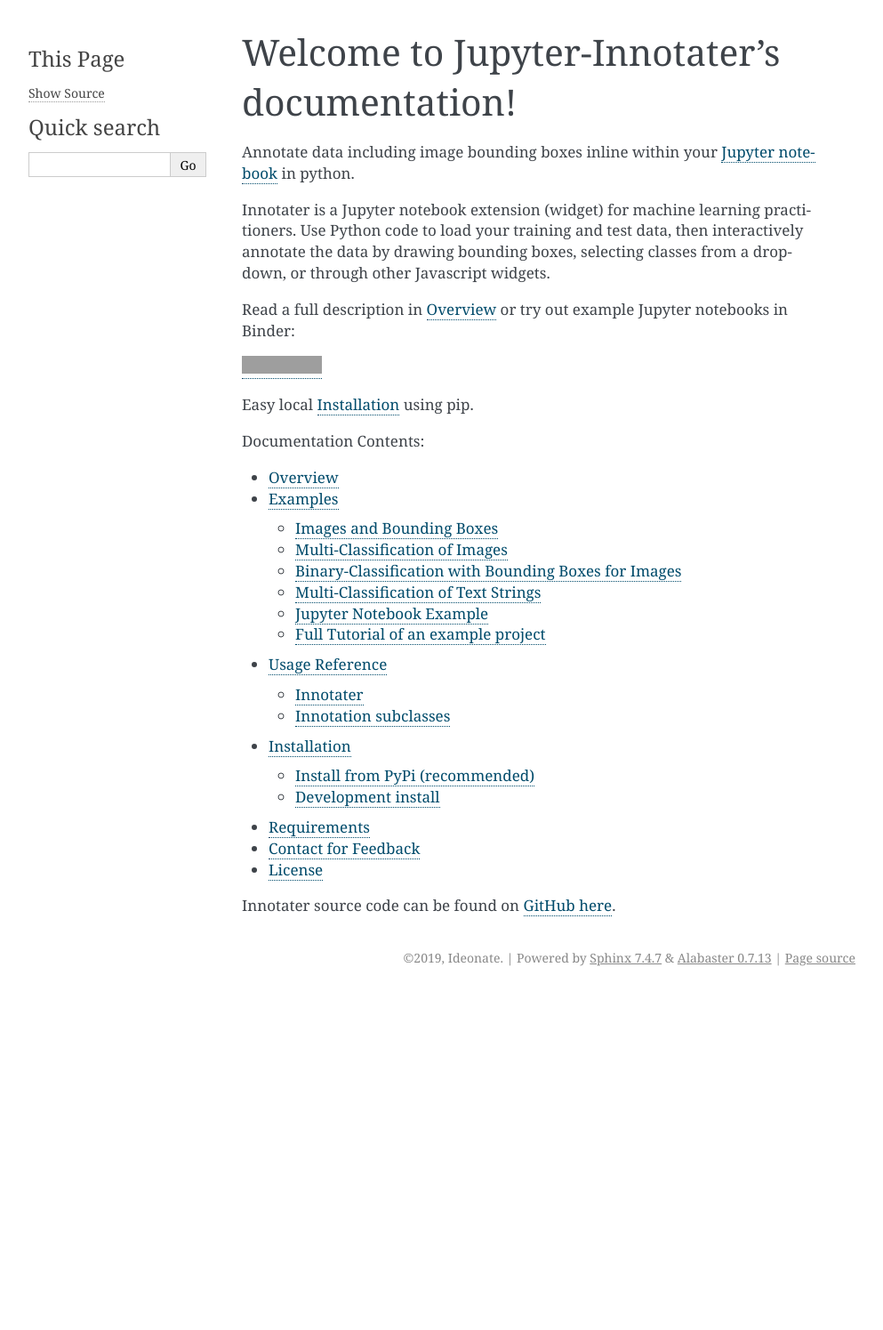
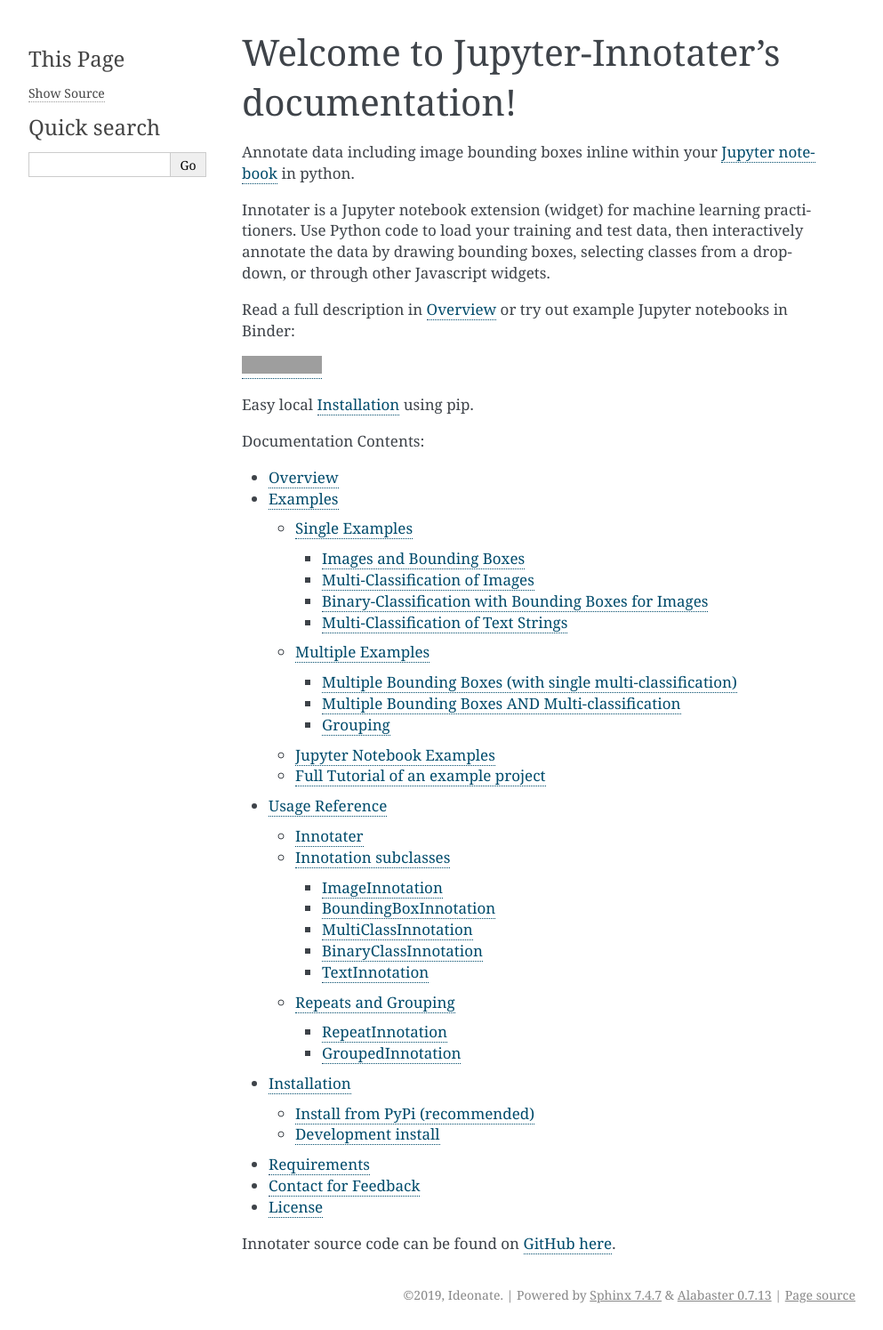
Before and after one commit to ideonate/jupyter-innotater, a Sphinx documentation site: the page built from docs/index.rst, in a window 1280 px wide. Shown: the whole page at 89% size, without its empty margins (148-1141 px from the left). Built offline with Sphinx 7.4.7, drawn with Linux system fonts in a browser that asks for light colours; before the commit the page ends 1116 px from its top, so only the background shows below that; some of the changed lines change nothing that is shown; grey boxes are pictures that could not be loaded.

Commit message:
Updated docs for Multiple Examples

```diff
--- /dev/null
+++ b/docs/chapters/examples/examples.rst
@@ -0,0 +1,46 @@
+Examples
+--------
+
+Documentation for examples is divided into two main sections: 'single' examples where the Innotation objects are used
+directly; and 'multiple' examples where we introduce the RepeatInnotation class which allows you to specify arbitrary
+numbers of the same ordinary-Innotation (e.g. 10 bounding boxes). Note it is possible, and sometimes easier, to specify
+multiple Bounding Boxes using the 'single' method but can become cumbersome for large numbers.
+
+The single and multiple examples can be found through the links immediately below. At the bottom of this document are
+instructions for running similar examples interactively in Jupyter notebooks, and also for a tutorial showing an
+example end-to-end project including motivation for drawing bounding boxes.
+
+.. toctree::
+   :maxdepth: 3
+   :caption: Examples:
+
+   single
+   multiple
+
+
+Jupyter Notebook Examples
++++++++++++++++++++++++++
+
+The Jupyter Notebooks in the Example folder of the git repository contain many examples you can run
+directly in Jupyter notebook. You can try it out for free in a
+`Binder <https://mybinder.org/>`__ environment by clicking here:
+`Examples.ipynb on
+Binder <https://mybinder.org/v2/gh/ideonate/jupyter-innotater/master>`__
+
+For the full effect in your own environment, you may need to install
+opencv2 and pandas packages (or just ignore those parts of the
+notebook):
+
+::
+
+    pip install jupyter_innotater
+    pip install opencv-python
+    pip install pandas
+
+Full Tutorial of an example project
++++++++++++++++++++++++++++++++++++
+
+An example machine learning project for butterfly species classification
+using bounding boxes to improve the model by zooming in: `Clean Up your
+own Model Data without leaving
+Jupyter <https://towardsdatascience.com/clean-up-your-own-model-data-without-leaving-jupyter-bdbcc9001734>`__
--- /dev/null
+++ b/docs/chapters/examples/multiple.rst
@@ -0,0 +1,201 @@
+.. _multiple:
+
+
+Multiple Examples
+~~~~~~~~~~~~~~~~~
+
+Examples using RepeatInnotation to specify arbitrary numbers of multiple sub-Innotations (e.g. multiple bounding boxes
+with corresponding dropdowns to classify each box).
+
+See `Example/Examples-multiple.ipynb <https://github.com/ideonate/jupyter-innotater/blob/master/Example/Examples-multiple.ipynb>`__
+to run similar examples interactively. Try running
+`Examples-multiple.ipynb on
+Binder <https://mybinder.org/v2/gh/ideonate/jupyter-innotater/master?filepath=Example%2FExamples-multiple.ipynb>`__
+for free with no setup required!
+
+
+Multiple Bounding Boxes (with single multi-classification)
+++++++++++++++++++++++++++++++++++++++++++++++++++++++++++
+
+For each photo, select whether it depicts 'cats' or 'dogs', and then draw multiple bounding boxes to depect each of the
+animals present in the photo. This assumes that each photo will either contain all cats or all dogs.
+
+Notice that the BoundingBoxInnotation is not instantiated directly in our code - the RepeatInnotation takes care of
+that depending on how many Bounding Boxes we actually need.
+
+Note also that compared to the :ref:`single` examples, the `targets_bboxes` matrix has an extra dimension.
+
+::
+
+    from jupyter_innotater import *
+
+    animalfns = sorted(os.listdir('./animals/'))
+
+    repeats = 8
+
+    # Per-photo data
+    classes = ['cat', 'dog']
+    targets_type = np.zeros((len(animalfns), len(classes)), dtype='int') # One-hot encoding
+
+    # Repeats within each photo
+    targets_bboxes = np.zeros((len(animalfns), repeats, 4), dtype='int') # (x,y,w,h) for each animal
+
+    Innotater(
+        ImageInnotation(animalfns, path='./animals', width=400, height=300),
+        [
+            MultiClassInnotation(targets_type, name='Animal Type', classes=classes, dropdown=False),
+            RepeatInnotation(
+                (BoundingBoxInnotation, targets_bboxes),
+                 max_repeats=repeats, min_repeats=1
+            )
+        ]
+    )
+
+.. figure:: ../../_static/screenshots/MultipleBBoxesSingleClass.png
+   :alt: Screenshot of Innotater widget in Jupyter
+
+   Screenshot of Innotater widget in Jupyter
+
+The 'Add' button allows you to insert extra bounding boxes if needed, up to a maximum of 8 in this case. Once
+added the extra boxes appear, they will all be present on every photo as you step through.
+
+::
+
+    print('One-hot classes', targets_type[:2]) # Just display the first 2 to save space
+    print('Bounding Boxes', targets_bboxes[:2])
+
+Output:
+
+::
+
+    One-hot classes [[1 0]
+     [0 1]]
+
+    Bounding Boxes [[[ 79   5 143 242]
+      [182  15  84  95]
+      [225  83  97 163]
+      [  0   0   0   0]
+      [  0   0   0   0]
+      [  0   0   0   0]
+      [  0   0   0   0]
+      [  0   0   0   0]]
+
+     [[  8  54 171 246]
+      [204   8 196 282]
+      [  0   0   0   0]
+      [  0   0   0   0]
+      [  0   0   0   0]
+      [  0   0   0   0]
+      [  0   0   0   0]
+      [  0   0   0   0]]]
+
+
+Multiple Bounding Boxes AND Multi-classification
+++++++++++++++++++++++++++++++++++++++++++++++++
+
+For each photo, draw multiple bounding boxes and specify for each bounding box what is depicted (from a dropdown).
+
+There is also an 'Exclude' checkbox per photo so we can select if that photo should be excluded from the dataset - you
+would write some code to remove those before full processing later on.
+
+Also display the filename in a textbox, for information only.
+
+::
+
+    from jupyter_innotater import *
+
+    animalfns = sorted(os.listdir('./animals/'))
+
+    repeats = 4
+
+    # Per-photo data
+    targets_exclude = np.zeros((len(animalfns), 1), dtype='int') # Binary flag to indicate want to exclude from dataset
+
+    # Repeats within each photo
+    breeds = ['Cat - Shorthair tabby', 'Cat - Shorthair ginger', 'Dog - Labrador', 'Dog - Beagle', 'Dog - Terrier']
+    targets_breed = np.zeros((len(animalfns), len(classes)), dtype='int')
+    targets_bboxes = np.zeros((len(animalfns), repeats, 4), dtype='int') # (x,y,w,h) for each animal
+
+    Innotater(
+        [
+            ImageInnotation(animalfns, path='./animals', width=370, height=280), # Display the image itself
+            TextInnotation(animalfns, multiline=False) # Display the image filename
+        ],
+        [
+            BinaryClassInnotation(targets_type, name='Exclude'), # Checkbox
+            RepeatInnotation(
+                (BoundingBoxInnotation, targets_bboxes), # Individual animal bounding box
+                (MultiClassInnotation, targets_breed,
+                    {'name':'Breed', 'classes':breeds, 'dropdown':True}), # Per-animal breed dropdown
+                max_repeats=repeats, min_repeats=1
+            )
+        ]
+    )
+
+.. figure:: ../../_static/screenshots/MultipleBBoxesANDMultiClass.png
+   :alt: Screenshot of Innotater widget in Jupyter
+
+   Screenshot of Innotater widget in Jupyter
+
+::
+
+    print('One-hot Exclude', targets_exclude[:2]) # Just display the first 2 to save space
+    print('Animal Bounding Boxes', targets_bboxes[:2])
+    print('Animal Breeds', targets_breed[:2])
+
+Output:
+
+::
+
+    One-hot Exclude [[0]
+     [0]]
+
+    Animal Bounding Boxes [[[ 77  10 136 235]
+      [186  11  86  99]
+      [230  80  97 169]
+      [  0   0   0   0]]
+
+     [[  0  55 175 245]
+      [213   2 187 295]
+      [  0   0   0   0]
+      [  0   0   0   0]]]
+
+    Animal Breeds [[[0 0 0 0 0]
+      [0 0 0 0 0]
+      [0 0 0 0 0]
+      [0 0 0 0 0]]
+
+     [[0 0 0 1 0]
+      [0 0 0 0 1]
+      [0 0 0 0 0]
+      [0 0 0 0 0]]]
+
+
+Grouping
+++++++++
+
+It is possible to use GroupedInnotation to wrap other Innotation objects. This simply means they will be displayed
+side-by-side.
+
+For example:
+
+::
+
+    targets_singlebb = np.zeros((len(animalfns), 4), dtype='int') # (x,y,w,h) for each data row
+    targets_cl = np.zeros((len(animalfns), 1), dtype='int')
+
+    Innotater(
+        ImageInnotation(animalfns, path='./animals', width=370, height=280),
+        GroupedInnotation( # Just to place side-by-side
+            MultiClassInnotation(targets_cl, name='Animal', classes=classes, dropdown=True),
+            BoundingBoxInnotation(targets_singlebb)
+        )
+    )
+
+
+This will be functionally similar to the same code but using a list to wrap the MultiClassInnotation and
+BoundingBoxInnotation instead of the GroupedInnotation, but the Bounding Box textbox and Dropdown will appear next to
+each other instead of one above the other.
+
+In contrast to RepeatInnotation, this *does* accept ready-instantiated Innotations rather than the class names as
+configuration.
--- a/docs/chapters/examples.rst
+++ b/docs/chapters/examples/single.rst
@@ -1,8 +1,17 @@
-Examples
---------
+.. _single:
+
+
+Single Examples
+~~~~~~~~~~~~~~~
+
+See `Example/Examples.ipynb <https://github.com/ideonate/jupyter-innotater/blob/master/Example/Examples.ipynb>`__
+to run similar examples interactively. Try running
+`Examples.ipynb on
+Binder <https://mybinder.org/v2/gh/ideonate/jupyter-innotater/master?filepath=Example%2FExamples.ipynb>`__
+for free with no setup required!
 
 Images and Bounding Boxes
-~~~~~~~~~~~~~~~~~~~~~~~~~
++++++++++++++++++++++++++
 
 Load some images from filenames in an array, initialise empty bounding
 boxes.
@@ -12,8 +21,7 @@
 
 ::
 
-    from jupyter_innotater import Innotater
-    from jupyter_innotater.data import ImageInnotation, BoundingBoxInnotation
+    from jupyter_innotater import *
 
     import numpy as np, os
 
@@ -22,7 +30,7 @@
 
     Innotater( ImageInnotation(images, path='./foods'), BoundingBoxInnotation(targets) )
 
-.. figure:: ../_static/screenshots/ImageAndBBoxesInnotater.png
+.. figure:: ../../_static/screenshots/ImageAndBBoxesInnotater.png
    :alt: Screenshot of Innotater widget in Jupyter
 
    Screenshot of Innotater widget in Jupyter
@@ -44,7 +52,7 @@
 file. Without saving, your numbers will be lost if the kernel restarts.
 
 Multi-Classification of Images
-~~~~~~~~~~~~~~~~~~~~~~~~~~~~~~
+++++++++++++++++++++++++++++++
 
 Load some images from filenames in an array, initialise empty targets.
 
@@ -52,8 +60,7 @@
 
 ::
 
-    from jupyter_innotater import Innotater
-    from jupyter_innotater.data import ImageInnotation, MultiClassInnotation
+    from jupyter_innotater import *
 
     import numpy as np, os, cv2
 
@@ -63,7 +70,7 @@
 
     Innotater( ImageInnotation(foods), MultiClassInnotation(targets, classes=classes) )
 
-.. figure:: ../_static/screenshots/ImageAndMultiClassifier.png
+.. figure:: ../../_static/screenshots/ImageAndMultiClassifier.png
    :alt: Screenshot of Innotater widget in Jupyter
 
    Screenshot of Innotater widget in Jupyter
@@ -73,15 +80,14 @@
 with your changes.
 
 Binary-Classification with Bounding Boxes for Images
-~~~~~~~~~~~~~~~~~~~~~~~~~~~~~~~~~~~~~~~~~~~~~~~~~~~~
+++++++++++++++++++++++++++++++++++++++++++++++++++++
 
 Set up Innotater to display the images so you can mark whether it is the
 object you are trying to detect, and draw bounding boxes if so.
 
 ::
 
-    from jupyter_innotater import Innotater
-    from jupyter_innotater.data import ImageInnotation, BoundingBoxInnotation, BinaryClassInnotation
+    from jupyter_innotater import *
 
     import numpy as np, os
 
@@ -95,7 +101,7 @@
               BoundingBoxInnotation(bboxes, name='bbs', source='Food', desc='Food Type') ]
     )
 
-.. figure:: ../_static/screenshots/MultiClassifierAndBBoxes.png
+.. figure:: ../../_static/screenshots/MultiClassifierAndBBoxes.png
    :alt: Screenshot of Innotater widget in Jupyter
 
    Screenshot of Innotater widget in Jupyter
@@ -122,7 +128,7 @@
            [  0,   0,   0,   0,   0]])
 
 Multi-Classification of Text Strings
-~~~~~~~~~~~~~~~~~~~~~~~~~~~~~~~~~~~~
+++++++++++++++++++++++++++++++++++++
 
 Load some text strings e.g. of movie reviews
 
@@ -131,8 +137,7 @@
 
 ::
 
-    from jupyter_innotater import Innotater
-    from jupyter_innotater.data import TextInnotation, MultiClassInnotation
+    from jupyter_innotater import *
 
     reviews = ['I really liked this movie', 'It was OK', 'Do not watch!']
     sentiments = [1] * len(reviews)
@@ -140,7 +145,7 @@
 
     Innotater(TextInnotation(reviews), MultiClassInnotation(sentiments, classes=sentiment_classes))
 
-.. figure:: ../_static/screenshots/TextAndMultiClassifier.png
+.. figure:: ../../_static/screenshots/TextAndMultiClassifier.png
    :alt: Screenshot of Innotater widget in Jupyter
 
    Screenshot of Innotater widget in Jupyter
@@ -148,30 +153,3 @@
 The widget allows you to interactively step through the reviews
 selecting the classification, and the ``sentiments`` variable is always
 kept in sync.
-
-Jupyter Notebook Example
-~~~~~~~~~~~~~~~~~~~~~~~~
-
-The file Example/Examples.ipynb contains many examples you can run
-directly in Jupyter notebook. You can try it out for free in a
-`Binder <https://mybinder.org/>`__ environment by clicking here:
-`Examples.ipynb on
-Binder <https://mybinder.org/v2/gh/ideonate/jupyter-innotater/master?filepath=Example%2FExamples.ipynb>`__
-
-For the full effect in your own environment, you may need to install
-opencv2 and pandas packages (or just ignore those parts of the
-notebook):
-
-::
-
-    pip install jupyter_innotater
-    pip install opencv-python
-    pip install pandas
-
-Full Tutorial of an example project
-~~~~~~~~~~~~~~~~~~~~~~~~~~~~~~~~~~~
-
-An example machine learning project for butterfly species classification
-using bounding boxes to improve the model by zooming in: `Clean Up your
-own Model Data without leaving
-Jupyter <https://towardsdatascience.com/clean-up-your-own-model-data-without-leaving-jupyter-bdbcc9001734>`__
--- a/docs/chapters/usage.rst
+++ b/docs/chapters/usage.rst
@@ -154,3 +154,54 @@
 data is expected to be an array of text strings.
 
 Displays a textarea showing the text.
+
+
+Repeats and Grouping
+~~~~~~~~~~~~~~~~~~~~
+
+There are two special Innotations that control grouping or repeating of multiple other ordinary Innotations.
+
+RepeatInnotation
+^^^^^^^^^^^^^^^^
+
+Specify an arbitrary number of repeats of a series of Innotation types. The constructor is:
+
+::
+
+    RepeatInnotation( *configuration_tuples, [min_repeats=0,] [max_repeats=10] )
+
+Where `configuration_tuples` is an array of one or more tuples of length 2 or 3 and of the following form:
+
+::
+
+    ( InnotationSubclass, data [, construction_kwargs] )
+
+Where:
+
+ * `InnotationSubclass` is a subclass of `Innotation` (e.g. BoundingBoxInnotation), NOT an instance of the subclass.
+ * `data` is a matrix that can be used by `InnotationSubclass` to store the data as normal, except this should have an
+   extra dimension (typically of size `max_repeats`) inserted as the second dimension compared to the same Innotation
+   subclass if used directly without RepeatInnotation.
+ * `construction_kwargs` is an optional dict that will be passed as \*\*kwargs when each InnotationSubclass is
+   instantiated by the RepeatInnotation.
+
+So for each row of Innotations to be added, for each tuple in `configuration_tuples`, each subclass will be
+instantiated by RepeatInnotation itself as follows:
+
+::
+
+    InnotationSubclass( data, \*\*construction_kwargs )
+
+The :ref:`multiple` are the best way to understand how this works!
+
+GroupedInnotation
+^^^^^^^^^^^^^^^^^
+
+Group two or more Innotations together horizontally so they appear side-by-side instead of vertically.
+
+::
+
+    GroupedInnotation( *innotation_list )
+
+Where `innotation_list` is just an '\*args' list of ordinary Innotation objects, e.g. a BoundingBoxInnotation and a
+MultiClassInnotation so that the bounding box textbox appears side-by-side with a dropdown.
--- a/docs/index.rst
+++ b/docs/index.rst
@@ -19,11 +19,11 @@
 
 
 .. toctree::
-   :maxdepth: 2
+   :maxdepth: 3
    :caption: Documentation Contents:
 
    chapters/overview
-   chapters/examples
+   chapters/examples/examples
    chapters/usage
    chapters/installation
    chapters/requirements
@@ -35,4 +35,4 @@
 
 
 .. |Binder| image:: https://mybinder.org/badge_logo.svg
-   :target: https://mybinder.org/v2/gh/ideonate/jupyter-innotater/master?filepath=Example%2FExamples.ipynb
+   :target: https://mybinder.org/v2/gh/ideonate/jupyter-innotater/master
```
Also changed, not shown: docs/_static/screenshots/MultipleBBoxesANDMultiClass.png (added), docs/_static/screenshots/MultipleBBoxesSingleClass.png (added), 1 other file.
